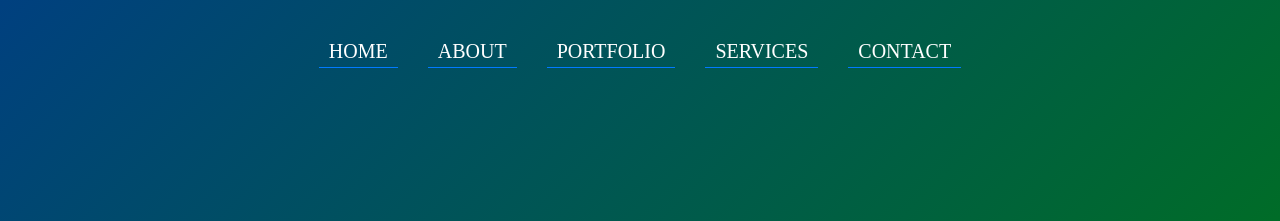
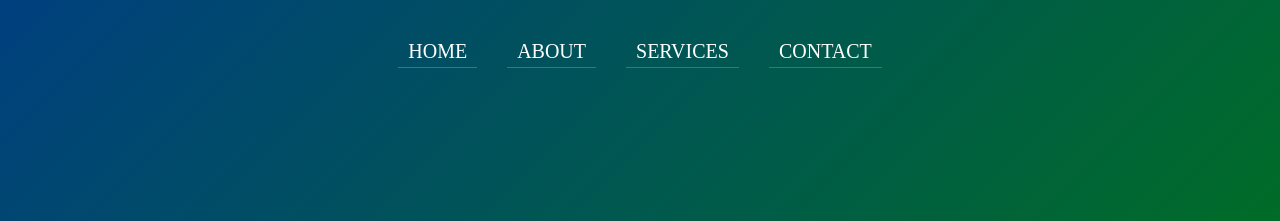
Before and after one commit to Eklavya-sus/attendance, a plain HTML site: page index.html in a window 1280 px wide. Shown: the top 221 px of the page. Drawn offline with Linux system fonts and the light colour scheme.

Commit message:
‘in_working_condition2’

```diff
--- a/index.html
+++ b/index.html
@@ -16,9 +16,7 @@
                 <li>
                     <a href="#">About</a>
                 </li>
-                <li>
-                    <a href="#">Portfolio</a>
-                </li>
+
                 <li>
                     <a href="#">Services</a>
                 </li>
```
